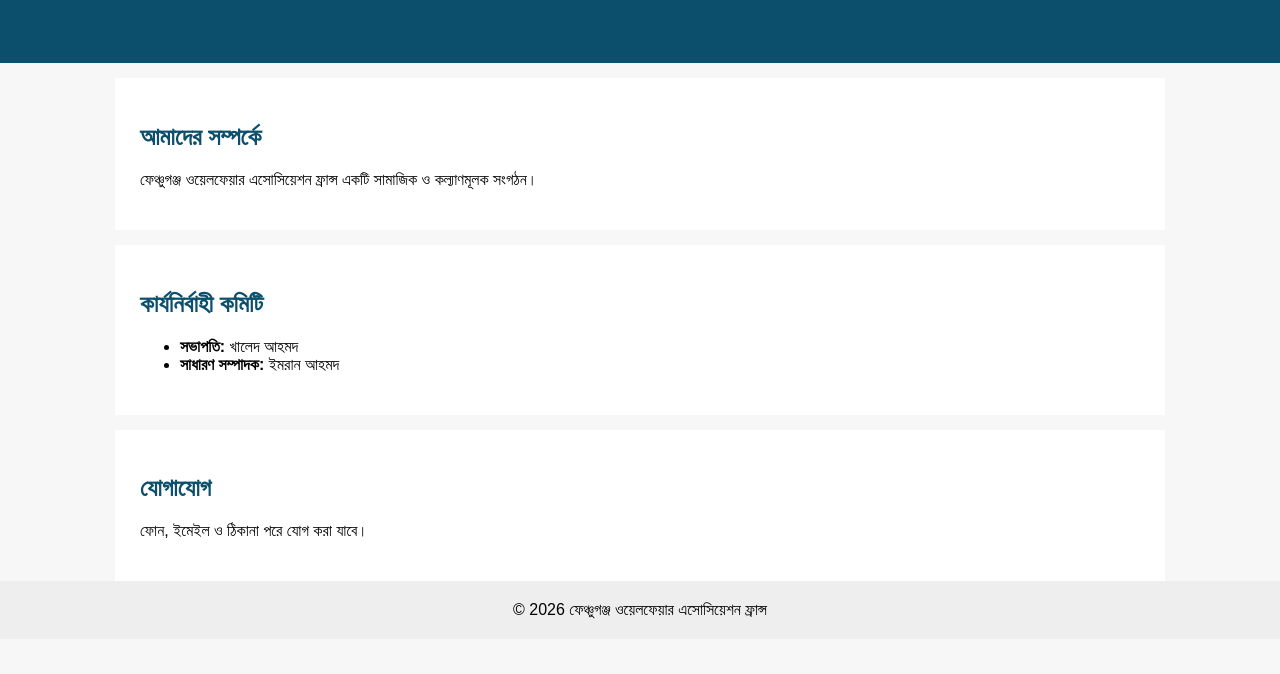
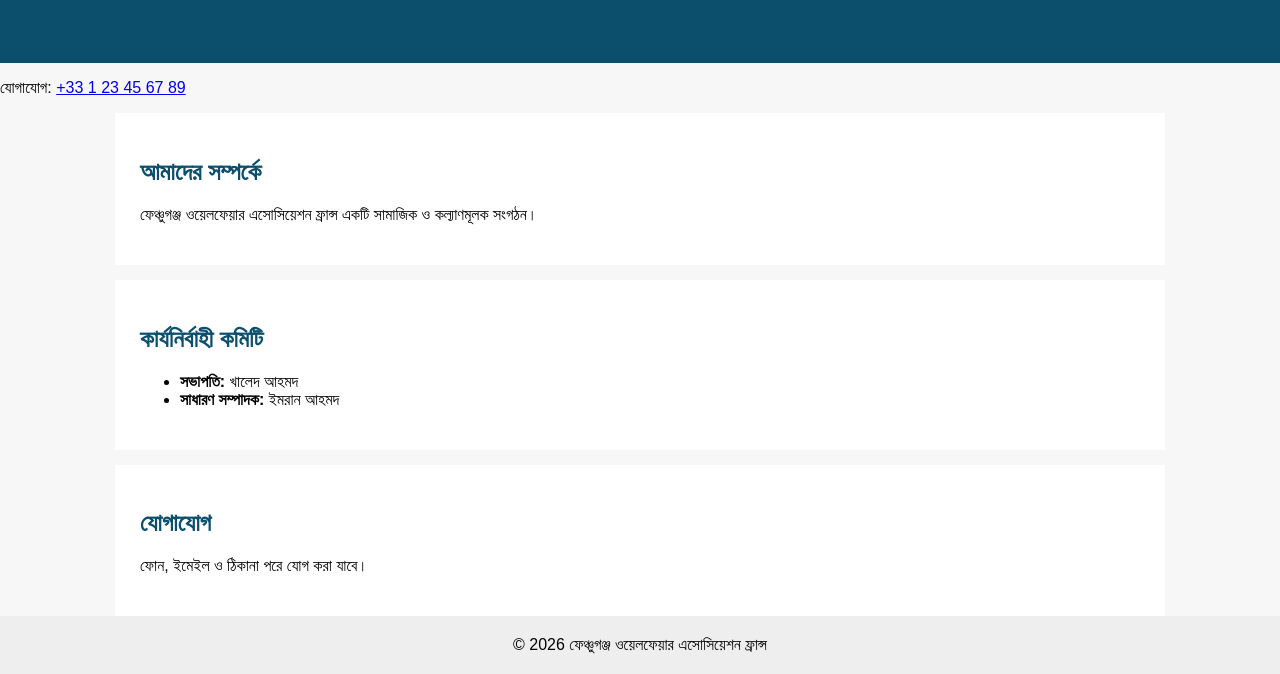
Before and after one commit to FenchuganjWelfareAssociationFrance/Fenchuganjwelfareassociation, a plain HTML site: page index.html in a window 1280 px wide. Shown: the part 151-825 px from the top of the page. Before the commit the page ends 800 px from the top, so only its background shows below. Drawn offline with Linux system fonts and the light colour scheme.

Commit message:
Update index.html

```diff
--- a/index.html
+++ b/index.html
@@ -17,6 +17,8 @@ footer{text-align:center;padding:20px;background:#eee}
 <h1>ফেঞ্চুগঞ্জ ওয়েলফেয়ার এসোসিয়েশন ফ্রান্স</h1>
 <p>প্রবাসে ঐক্য, উন্নয়ন ও সেবার বন্ধন</p>
 </header>
+<p>যোগাযোগ: <a href="tel:+33123456789">+33 1 23 45 67 89</a></p>
+
 
 <section>
 <h2>আমাদের সম্পর্কে</h2>
```
